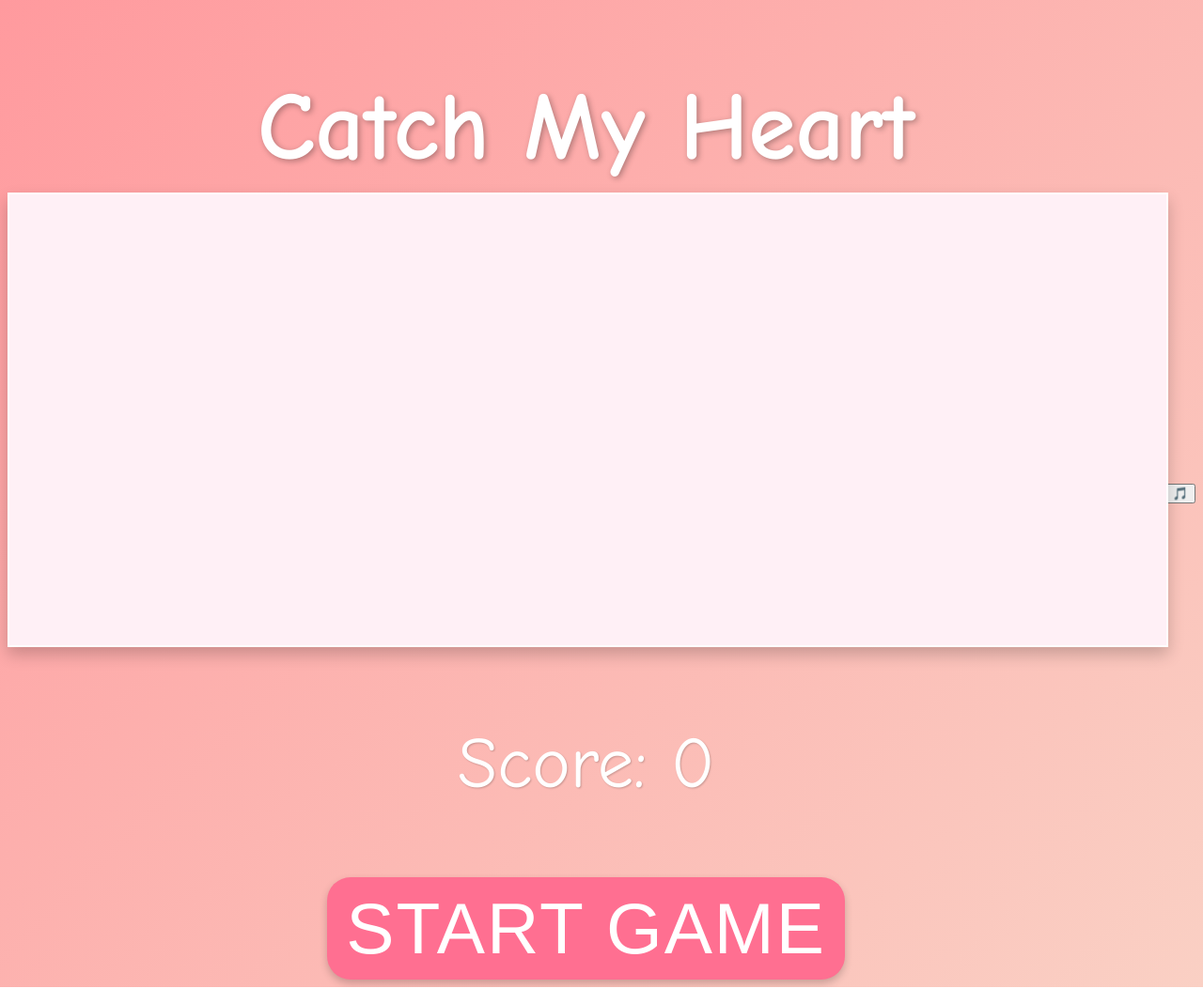
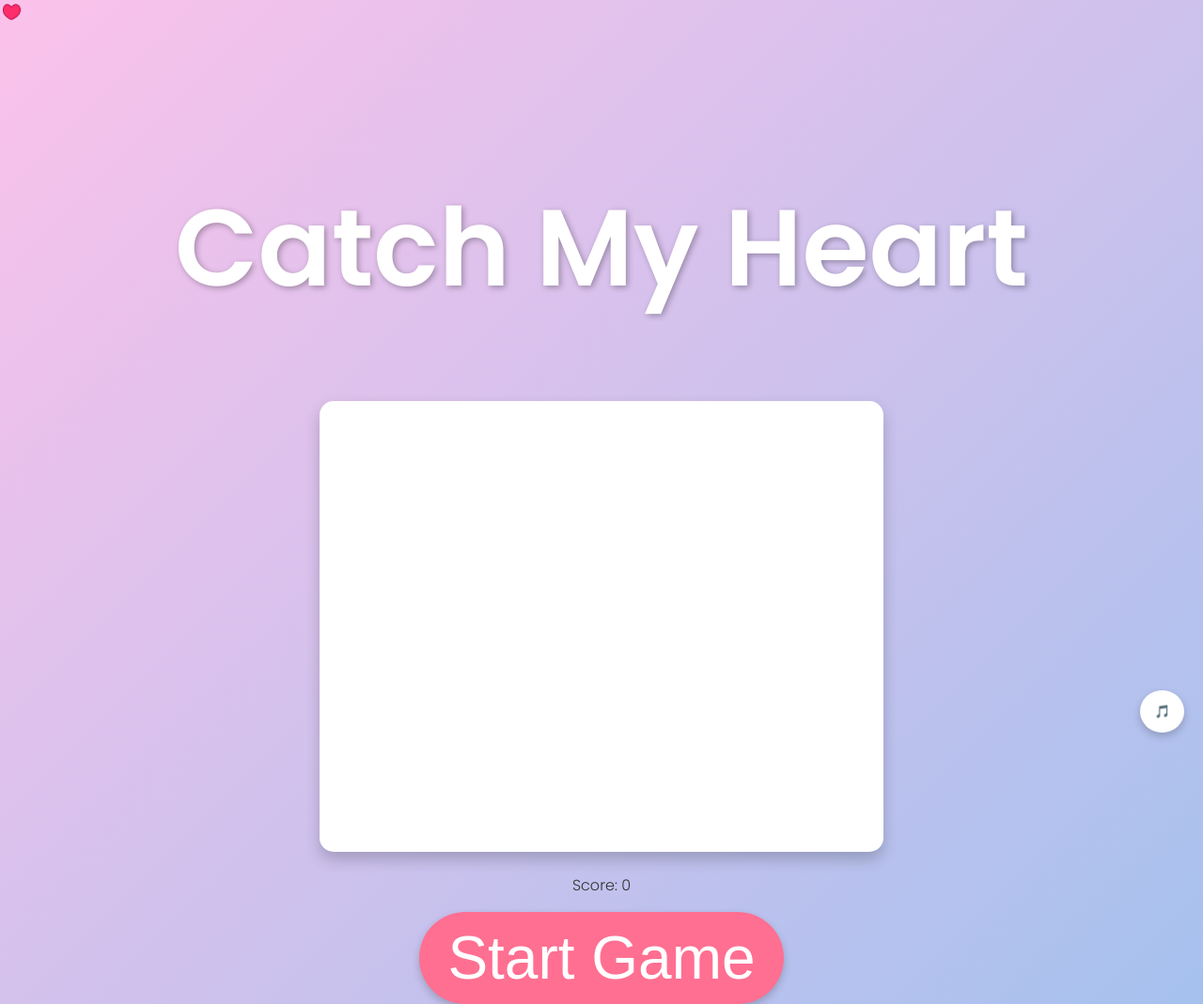
Before and after one commit to DCXII/bemyvalentine, a plain HTML site: page index.html in a window 1280 px wide. Shown: the whole page at 94% size. Drawn offline with Linux system fonts and the light colour scheme.

Commit message:
Update styles.css

```diff
--- a/styles.css
+++ b/styles.css
@@ -1,61 +1,65 @@
 body {
-    display: flex;
-    justify-content: center;
-    align-items: center;
-    min-height: 100vh;
-    background: linear-gradient(135deg, #ff9a9e 0%, #fad0c4 100%);
-    overflow: hidden;
-    font-family: 'Comic Sans MS', cursive, sans-serif;
+    margin: 0;
+    padding: 0;
+    overflow-x: hidden;
+    font-family: 'Poppins', sans-serif;
+    background: linear-gradient(135deg, #fbc2eb 0%, #a6c1ee 100%);
+    color: #333;
     text-align: center;
-    -webkit-touch-callout: none;
-    -webkit-user-select: none;
-    -moz-user-select: none;
-    -ms-user-select: none;
-    user-select: none;
 }
 
 .game-container {
+    position: relative;
+    z-index: 2;
+    padding-top: 100px;
     text-align: center;
-    z-index: 2;
-    position: relative;
-    width: 100%;
 }
 
 .header_text {
     color: white;
-    font-size: 8vw;
+    font-size: 9vw;
+    font-weight: 600;
     text-shadow: 2px 2px 6px rgba(0, 0, 0, 0.3);
-    margin-bottom: 10px;
-    animation: pop 1s ease;
+    opacity: 0;
+    transform: translateY(-20px);
+    animation: fadeInUp 1s forwards;
+}
+
+@keyframes fadeInUp {
+    to {
+        opacity: 1;
+        transform: translateY(0);
+    }
 }
 
 #gameCanvas {
-    width: 100%;
+    width: 80%;
+    max-width: 600px;
     height: 60vh;
-    border: 2px solid white;
-    background-color: #fff0f6;
+    border: none;
+    background-color: #fff;
     box-shadow: 0 8px 16px rgba(0, 0, 0, 0.2);
-}
-
-.score {
-    color: #fff;
-    font-size: 6vw;
-    text-shadow: 1px 1px 2px rgba(0, 0, 0, 0.2);
+    border-radius: 15px;
 }
 
 #startButton {
-    padding: 10px 20px;
-    font-size: 6vw;
+    padding: 12px 30px;
+    font-size: 5vw;
     background-color: #ff6f91;
     color: white;
     border: none;
-    border-radius: 25px;
+    border-radius: 50px;
     cursor: pointer;
+    box-shadow: 0 4px 8px rgba(0, 0, 0, 0.2);
     transition: all 0.3s ease;
-    text-transform: uppercase;
-    letter-spacing: 2px;
-    outline: none;
-    box-shadow: 0 4px 8px rgba(0, 0, 0, 0.2);
+    animation: popUp 2s forwards;
+}
+
+@keyframes popUp {
+    to {
+        opacity: 1;
+        transform: scale(1);
+    }
 }
 
 #startButton:hover {
@@ -63,7 +67,6 @@ body {
     transform: scale(1.05);
 }
 
-/* Floating Hearts Animation */
 .floating-hearts {
     position: absolute;
     top: 0;
@@ -80,8 +83,8 @@ body {
     height: 25px;
     background: url('./images/heart.png') no-repeat center center/contain;
     position: absolute;
-    animation: float 8s linear infinite;
-    opacity: 0.7;
+    animation: float 10s linear infinite;
+    opacity: 0.6;
 }
 
 @keyframes float {
@@ -93,17 +96,19 @@ body {
     }
 }
 
-.heart:nth-child(1) {
-    left: 10%;
-    animation-duration: 6s;
+.music-control {
+    position: fixed;
+    bottom: 20px;
+    right: 20px;
+    background: #fff;
+    border: none;
+    border-radius: 50%;
+    padding: 15px;
+    cursor: pointer;
+    box-shadow: 0 4px 8px rgba(0, 0, 0, 0.2);
+    transition: transform 0.3s;
 }
 
-.heart:nth-child(2) {
-    left: 30%;
-    animation-duration: 7s;
+.music-control:hover {
+    transform: scale(1.1);
 }
-
-.heart:nth-child(3) {
-    left: 50%;
-    animation-duration: 8s;
-}
```
